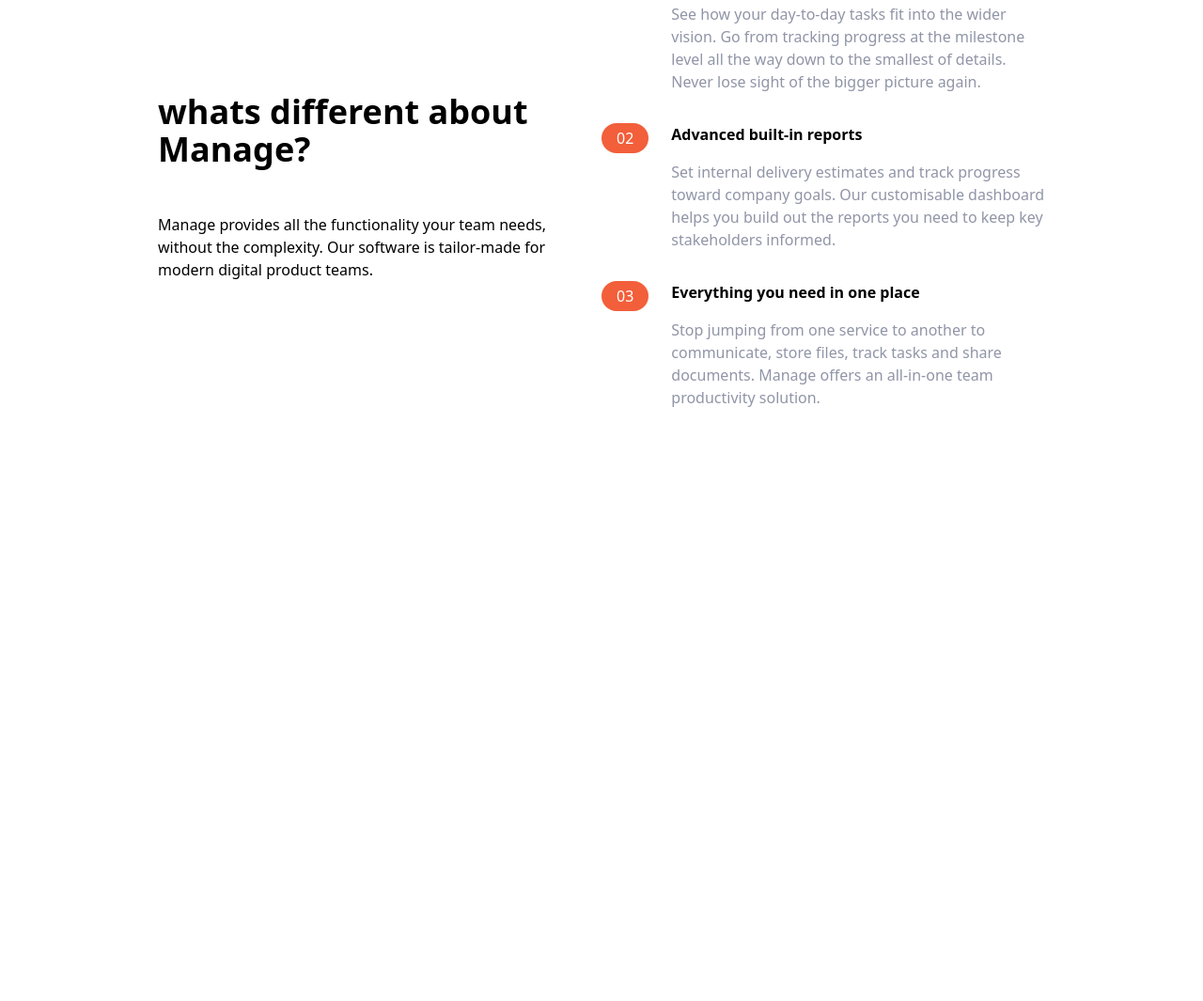
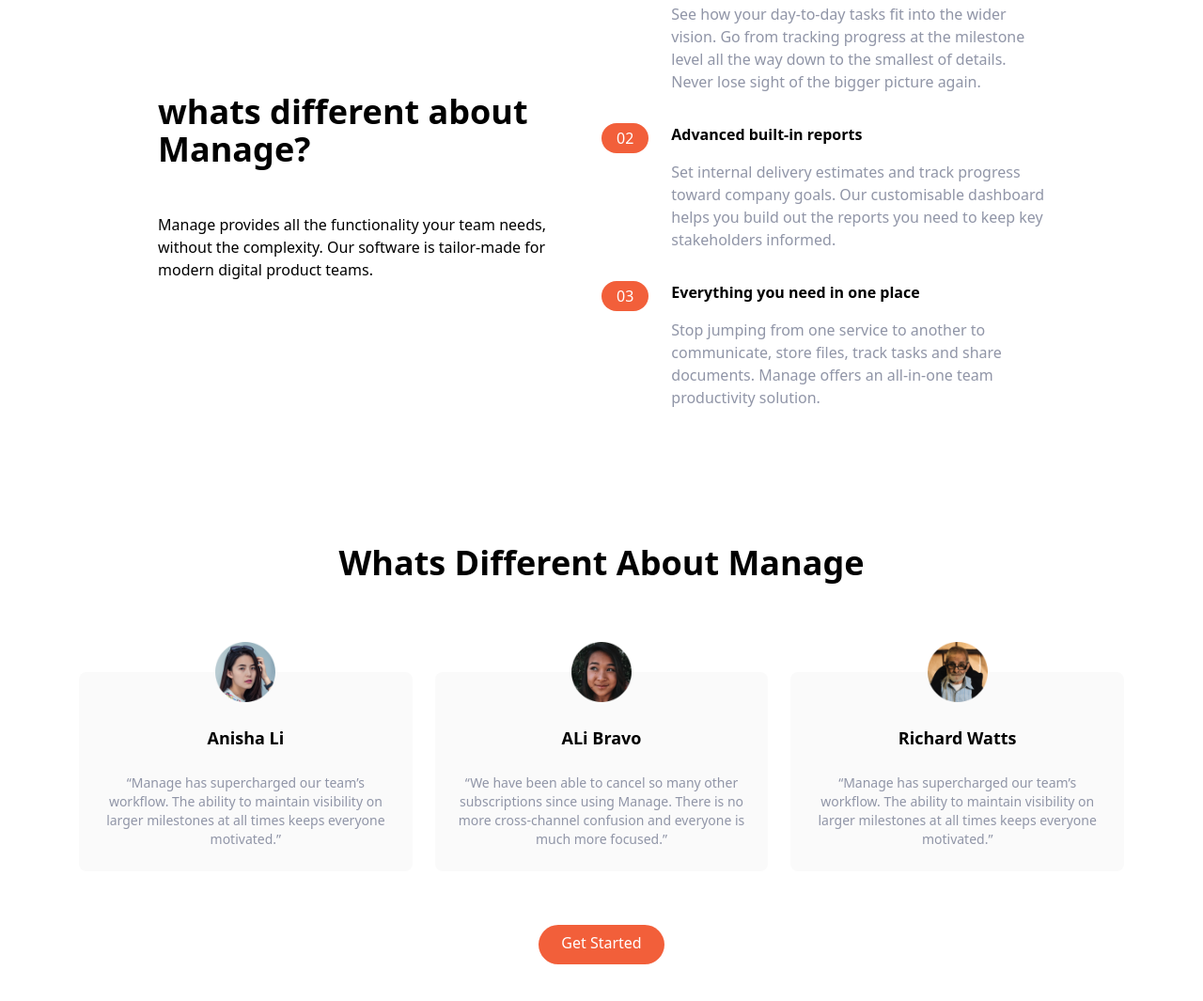
Before and after one commit to panda-codes/first-tailwind-proj, a website: page index.html in a window 1280 px wide. Shown: the part 757-1822 px from the top of the page at 94% size. Before the commit the page ends 1208 px from the top, so only its background shows below. Drawn offline with Linux system fonts and the light colour scheme.

Commit message:
done with testimonial section

```diff
--- a/index.html
+++ b/index.html
@@ -1,11 +1,11 @@
 <!DOCTYPE html>
 <html>
   <head>
-    <meta charset='utf-8'>
-    <meta http-equiv='X-UA-Compatible' content='IE=edge'>
+    <meta charset="utf-8" />
+    <meta http-equiv="X-UA-Compatible" content="IE=edge" />
     <title>Page Title</title>
-    <meta name='viewport' content='width=device-width, initial-scale=1'>
-    <link rel="stylesheet" href="css/main.css">
+    <meta name="viewport" content="width=device-width, initial-scale=1" />
+    <link rel="stylesheet" href="css/main.css" />
   </head>
   <body>
     <!-- Nav bar -->
@@ -14,7 +14,7 @@
       <div class="flex items-center justify-between">
         <!-- logo -->
         <div class="pt-2">
-                <img src="images/logo.svg" alt="">
+          <img src="images/logo.svg" alt="" />
         </div>
         <!-- menu items -->
         <div class="hidden md:flex space-x-6">
@@ -25,16 +25,24 @@
           <a href="" class="hover:text-darkGrayishBlue">Community</a>
         </div>
         <!-- button -->
-            <a href="" class="hidden md:block p-3 px-6 pt-2 bg-brightRed text-white rounded-full baseline hover:bg-brightRedLight">Get Started</a>
+        <a
+          href=""
+          class="hidden md:block p-3 px-6 pt-2 bg-brightRed text-white rounded-full baseline hover:bg-brightRedLight"
+          >Get Started</a
+        >
       </div>
     </nav>
     <!-- hero section -->
     <section>
       <!-- flex container -->
-        <div class="container mx-auto p-6 flex flex-col-reverse md:flex-row items-center justify-between mt-10 space-y-0 md:space-y-0">
+      <div
+        class="container mx-auto p-6 flex flex-col-reverse md:flex-row items-center justify-between mt-10 space-y-0 md:space-y-0"
+      >
         <!-- left item -->
         <div class="flex flex-col mb-32 space-y-12 md:w-1/2">
-                <h1 class="max-w-md text-4xl font-bold text-center md:text-5xl md:text-left">
+          <h1
+            class="max-w-md text-4xl font-bold text-center md:text-5xl md:text-left"
+          >
             Bring everyone together to build better products
           </h1>
           <p class="max-w-sm text-center md:text-left text-darkGrayishBlue">
@@ -42,39 +50,48 @@
             while keeping the larger team go in view.
           </p>
           <div class="flex justify-center md:justify-start">
-                    <a href="" class="p-3 px-6 pt-2 bg-brightRed text-white rounded-full baseline hover:bg-brightRedLight">Get Started</a>
+            <a
+              href=""
+              class="p-3 px-6 pt-2 bg-brightRed text-white rounded-full baseline hover:bg-brightRedLight"
+              >Get Started</a
+            >
           </div>
         </div>
         <!-- image -->
         <div class="md:w-1/2">
-                <img src="/images/illustration-intro.svg" alt="">
+          <img src="/images/illustration-intro.svg" alt="" />
         </div>
       </div>
     </section>
     <!-- features section -->
     <section id="features">
       <!-- flex container -->
-        <div class="flex flex-col justify-between mx-auto container items-center mt-10 space-y-12 md:space-y-0 p-4 md:flex-row">
+      <div
+        class="flex flex-col justify-between mx-auto container items-center mt-10 space-y-12 md:space-y-0 p-4 md:flex-row"
+      >
         <!-- Whats different -->
         <div class="flex flex-col space-y-12 md:w-1/2">
           <h2 class="max-w-md font-bold text-4xl text-center md:text-left">
             whats different about Manage?
           </h2>
           <p class="max-w-md text-center text-bg-darkGrayishBlue md:text-left">
-                    Manage provides all the functionality your team
-                    needs, without the complexity.
-                    Our software is tailor-made for modern digital
-                    product teams.
+            Manage provides all the functionality your team needs, without the
+            complexity. Our software is tailor-made for modern digital product
+            teams.
           </p>
         </div>
         <!-- Numbered List-->
         <div class="flex flex-col space-y-8 md:w-1/2">
           <!-- 01 list item -->
-                <div class="flex flex-col space-y-3 md:space-y-0 md:space-x-6 md:flex-row">
+          <div
+            class="flex flex-col space-y-3 md:space-y-0 md:space-x-6 md:flex-row"
+          >
             <!-- heading -->
             <div class="rounded-l-full bg-brightRedSupLight md:bg-transparent">
               <div class="flex space-x-2 items-center">
-                            <div class=" px-4 py-2 text-white rounded-full md:py-1 bg-brightRed">
+                <div
+                  class="px-4 py-2 text-white rounded-full md:py-1 bg-brightRed"
+                >
                   01
                 </div>
                 <h3 class="text-base font-bold md:mb-4 md:hidden">
@@ -94,11 +111,15 @@
               </p>
             </div>
           </div>
-                <div class="flex flex-col space-y-3 md:space-y-0 md:space-x-6 md:flex-row">
+          <div
+            class="flex flex-col space-y-3 md:space-y-0 md:space-x-6 md:flex-row"
+          >
             <!-- heading -->
             <div class="rounded-l-full bg-brightRedSupLight md:bg-transparent">
               <div class="flex space-x-2 items-center">
-                            <div class=" px-4 py-2 text-white rounded-full md:py-1 bg-brightRed">
+                <div
+                  class="px-4 py-2 text-white rounded-full md:py-1 bg-brightRed"
+                >
                   02
                 </div>
                 <h3 class="text-base font-bold md:mb-4 md:hidden">
@@ -117,11 +138,15 @@
               </p>
             </div>
           </div>
-                <div class="flex flex-col space-y-3 md:space-y-0 md:space-x-6 md:flex-row">
+          <div
+            class="flex flex-col space-y-3 md:space-y-0 md:space-x-6 md:flex-row"
+          >
             <!-- heading -->
             <div class="rounded-l-full bg-brightRedSupLight md:bg-transparent">
               <div class="flex space-x-2 items-center">
-                            <div class=" px-4 py-2 text-white rounded-full md:py-1 bg-brightRed">
+                <div
+                  class="px-4 py-2 text-white rounded-full md:py-1 bg-brightRed"
+                >
                   03
                 </div>
                 <h3 class="text-base font-bold md:mb-4 md:hidden">
@@ -143,5 +168,62 @@
         </div>
       </div>
     </section>
+    <!-- testimonials -->
+    <section id="testimonials">
+      <!-- container to heading and test block -->
+      <div class="container mx-auto text-center max-w-6xl px-5 mt-32">
+        <!-- heading -->
+        <h2 class="text-4xl font-bold text-center">
+          Whats Different About Manage
+        </h2>
+        <!-- testimonial container -->
+        <div class="flex flex-col item-center mt-24 md:flex-row md:space-x-6">
+          <!-- testimonial 1 -->
+          <div class=" flex flex-col items-center bg-veryLightGray p-6 space-y-6 rounded-lg md:w-1/3">
+            <img src="/images/avatar-anisha.png" class="w-16 -mt-14" alt="">
+            <h5 class="text-lg font-bold">
+                Anisha Li
+            </h5>
+            <p class="text-sm text-darkGrayishBlue">
+                “Manage has supercharged our team’s workflow. The ability to
+                maintain visibility on larger milestones at all times keeps
+                everyone motivated.”
+            </p>
+          </div>
+          <!-- testimonial 2 -->
+          <div class=" hidden flex-col items-center bg-veryLightGray p-6 space-y-6 rounded-lg md:w-1/3 md:flex">
+            <img src="/images/avatar-ali.png" class="w-16 -mt-14" alt="">
+            <h5 class="text-lg font-bold">
+                ALi Bravo
+            </h5>
+            <p class="text-sm text-darkGrayishBlue">
+                “We have been able to cancel so many other subscriptions since
+                using Manage. There is no more cross-channel confusion and
+                everyone is much more focused.”
+            </p>
+          </div>
+          <!-- testimonial 3 -->
+          <div class=" hidden flex-col items-center bg-veryLightGray p-6 space-y-6 rounded-lg md:flex md:w-1/3">
+            <img src="/images/avatar-richard.png" class="w-16 -mt-14" alt="">
+            <h5 class="text-lg font-bold">
+                Richard Watts
+            </h5>
+            <p class="text-sm text-darkGrayishBlue">
+                “Manage has supercharged our team’s workflow. The ability to
+                maintain visibility on larger milestones at all times keeps
+                everyone motivated.”
+            </p>
+          </div>
+        </div>
+        <!-- Button -->
+        <div class="my-16">
+            <a
+                href=""
+                class="p-3 px-6 pt-2 bg-brightRed text-white rounded-full baseline hover:bg-brightRedLight">
+                Get Started
+            </a>
+        </div>
+      </div>
+    </section>
   </body>
 </html>
```
Also changed, not shown: css/main.css. Lines whose indentation alone changed are shown as unchanged.
